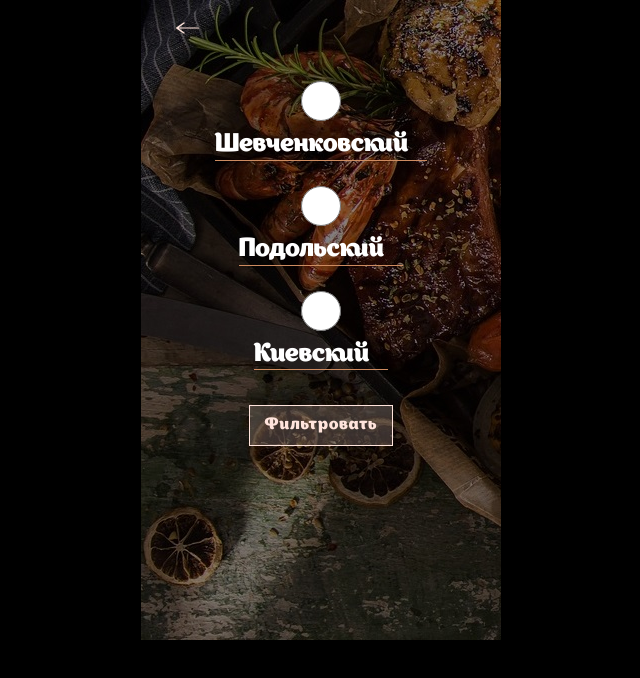
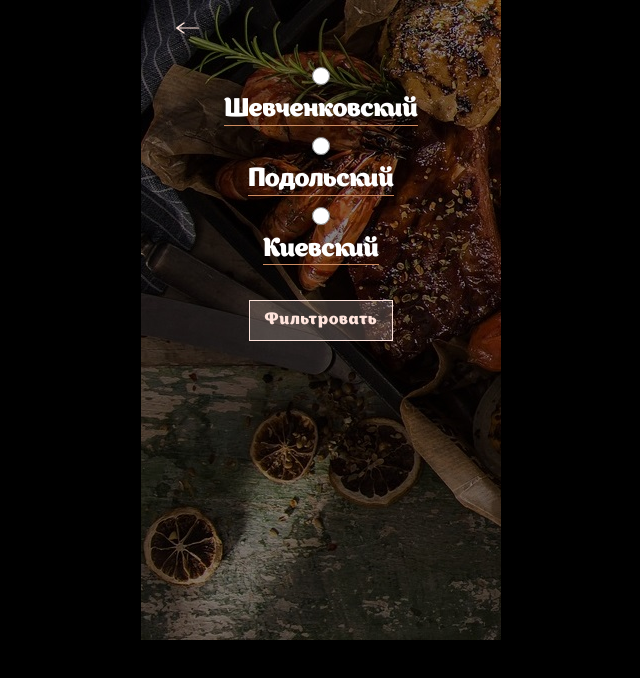
Before and after one commit to Dromaf/restDB, a React (Create React App) app: page /location in a window 1280 px wide. Shown: the top 678 px of the page, without its empty margins (319-959 px from the left). Built offline with nearby package versions, Linux system fonts and the light colour scheme.

Commit message:
fixed css

```diff
--- a/src/components/home/location/location.jsx
+++ b/src/components/home/location/location.jsx
@@ -35,7 +35,7 @@ export default class Location extends Component {
         <div className={s.containerFlex} key={index} >
             <div
             className={s.radioStyleDisctrict}>
-              <input
+            <input
                 id={index}
                 onChange={this.props.onOptionChangeLocation}
                 className={s.radioButtonStyle}
@@ -43,7 +43,7 @@ export default class Location extends Component {
                 name="location"
                 value={type}
                 defaultChecked={checkedTarget}
-              /> {childtypeFilter[index]}
+              />  <label for={index}>{childtypeFilter[index]}</label>
             </div>
           </div>
       );
--- a/src/components/home/location/location.module.css
+++ b/src/components/home/location/location.module.css
@@ -46,4 +46,7 @@
 .radioButtonStyle{
     margin-bottom: 10px;
     margin-top: 25px;
+    display: block;
+    width: 18px;
+    margin: 0 auto;
 }
```
